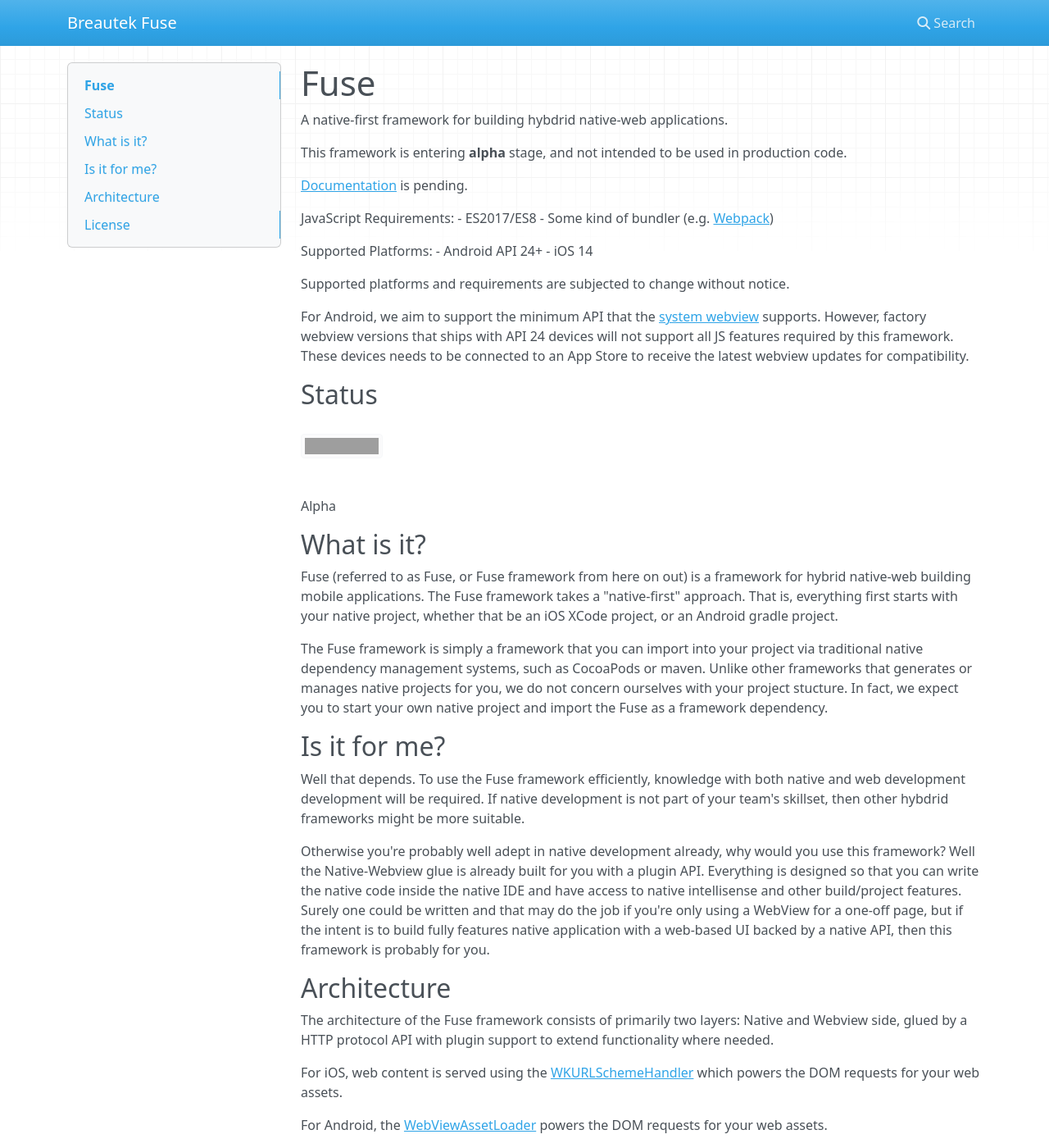
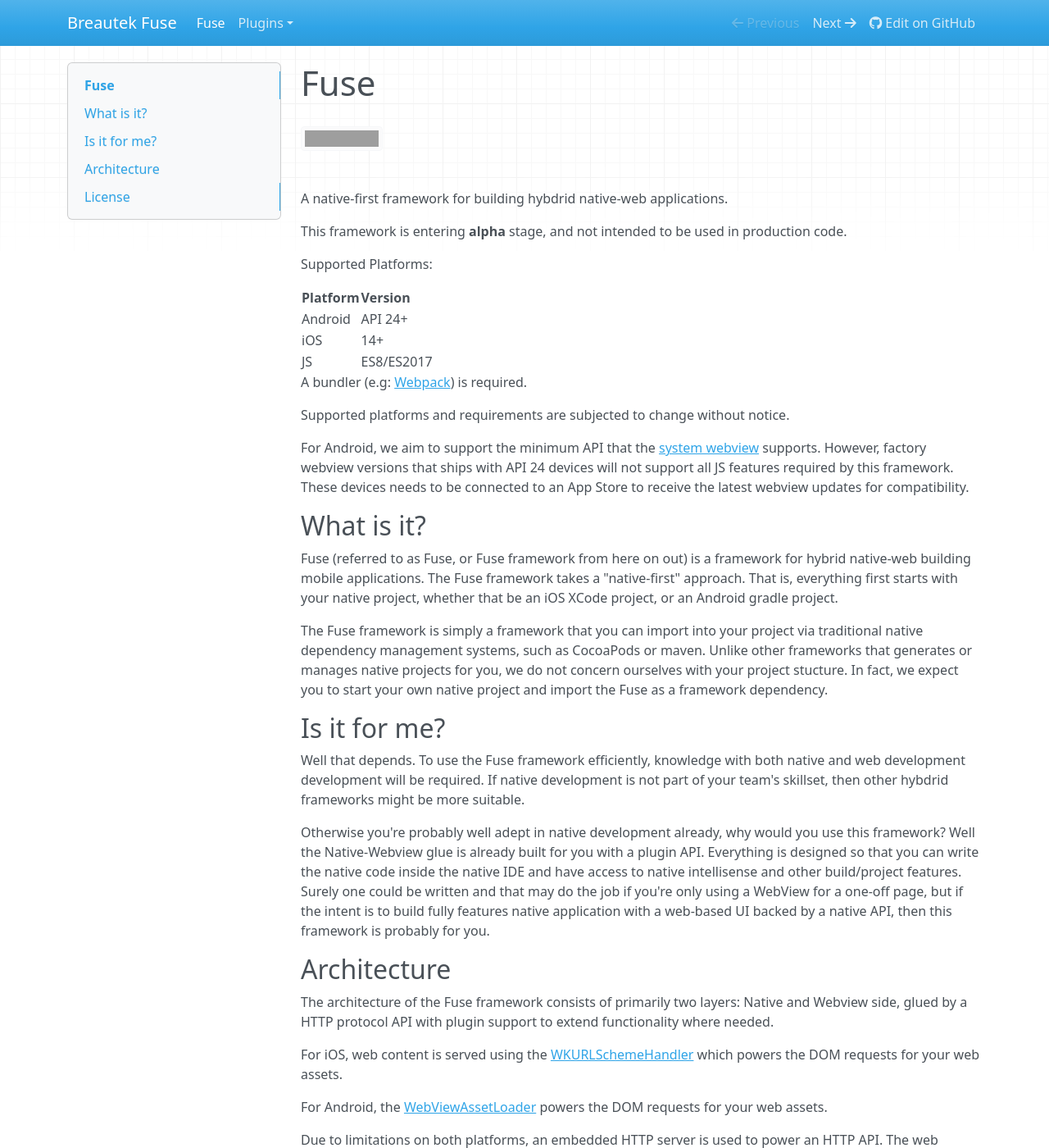
Before and after one commit to btfuse/fuse-docs, an MkDocs documentation site: the page built from docs/index.md, in a window 1280 px wide and 1400 px high. Shown: the whole window at 82% size. Built offline with MkDocs 1.6.1, drawn with Linux system fonts in a browser that asks for light colours; nearby versions of some CDN libraries; some of the changed text lies outside the part shown; grey boxes are pictures that could not be loaded.

```diff
--- /dev/null
+++ b/docs/css/broken-link.css
@@ -0,0 +1,26 @@
+
+.broken-link {
+    color: red;
+    text-decoration: dashed;
+    position: relative;
+}
+
+.broken-link::after {
+    content: "Documentation Pending";
+    padding: 10px;
+    display: none;
+    position: absolute;
+    top: 100%;
+    left: 100%;
+    text-align: center;
+    color: #495057;
+    background-color: #fef4c5;
+    border: 1px solid #d4b943;
+    border-radius: 2px;
+    z-index: 1;
+    font-size: 0.75em;
+}
+
+.broken-link:hover::after {
+    display: block;
+}
--- /dev/null
+++ b/docs/css/tip.css
@@ -0,0 +1,6 @@
+
+.admonition.tip {
+    background-color: hsl(125 100% 95% / 1);
+    border-color: hsl(125 83% 91% / 1);
+    color: hsl(125 42% 34% / 1);
+}
--- a/docs/index.md
+++ b/docs/index.md
@@ -1,29 +1,25 @@
 
 # Fuse
+
+![Android Build](https://github.com/btfuse/fuse-android/actions/workflows/android.yml/badge.svg)
 
 A native-first framework for building hybdrid native-web applications.
 
 This framework is entering **alpha** stage, and not intended to be used in production code.
 
-[Documentation]('.) is pending.
+Supported Platforms:
 
-JavaScript Requirements:
-- ES2017/ES8
-- Some kind of bundler (e.g. [Webpack](https://webpack.js.org/))
+|Platform|Version|
+|---|---|
+|Android|API 24+|
+|iOS|14+|
+|JS|ES8/ES2017|
 
-Supported Platforms:
-- Android API 24+
-- iOS 14
+A bundler (e.g: [Webpack](https://webpack.js.org/)) is required.
 
 Supported platforms and requirements are subjected to change without notice.
 
 For Android, we aim to support the minimum API that the [system webview](https://chromium.googlesource.com/chromium/src/+/refs/heads/main/build/config/android/config.gni#67) supports. However, factory webview versions that ships with API 24 devices will not support all JS features required by this framework. These devices needs to be connected to an App Store to receive the latest webview updates for compatibility.
-
-## Status
-
-![Android Build](https://github.com/btfuse/fuse-android/actions/workflows/android.yml/badge.svg)
-
-Alpha
 
 ## What is it?
 
--- a/mkdocs.yml
+++ b/mkdocs.yml
@@ -13,3 +13,16 @@
 # limitations under the License.
 
 site_name: Breautek Fuse
+site_url: https://fuse.breautek.com/
+site_description: Breautek Fuse Framework User Documentation
+site_author: Breautek
+copyright: Copyright &copy; 2023 Breautek
+repo_url: https://github.com/btfuse/fuse-docs/
+edit_uri: blob/main/docs/
+markdown_extensions:
+  - callouts
+plugins:
+  - drawio-exporter
+extra_css:
+  - css/tip.css
+  - css/broken-link.css
```
Also changed, not shown: docs/plugins/js-module.md (added, +554 -0 lines), 5 other files.
